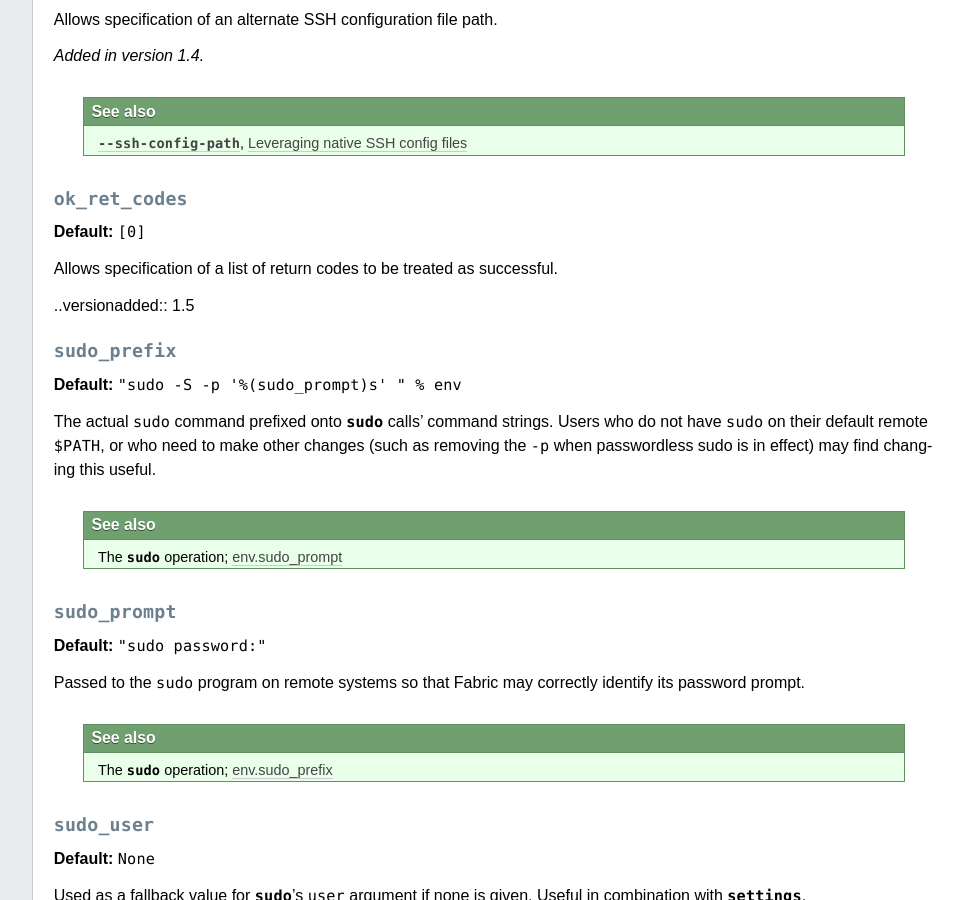
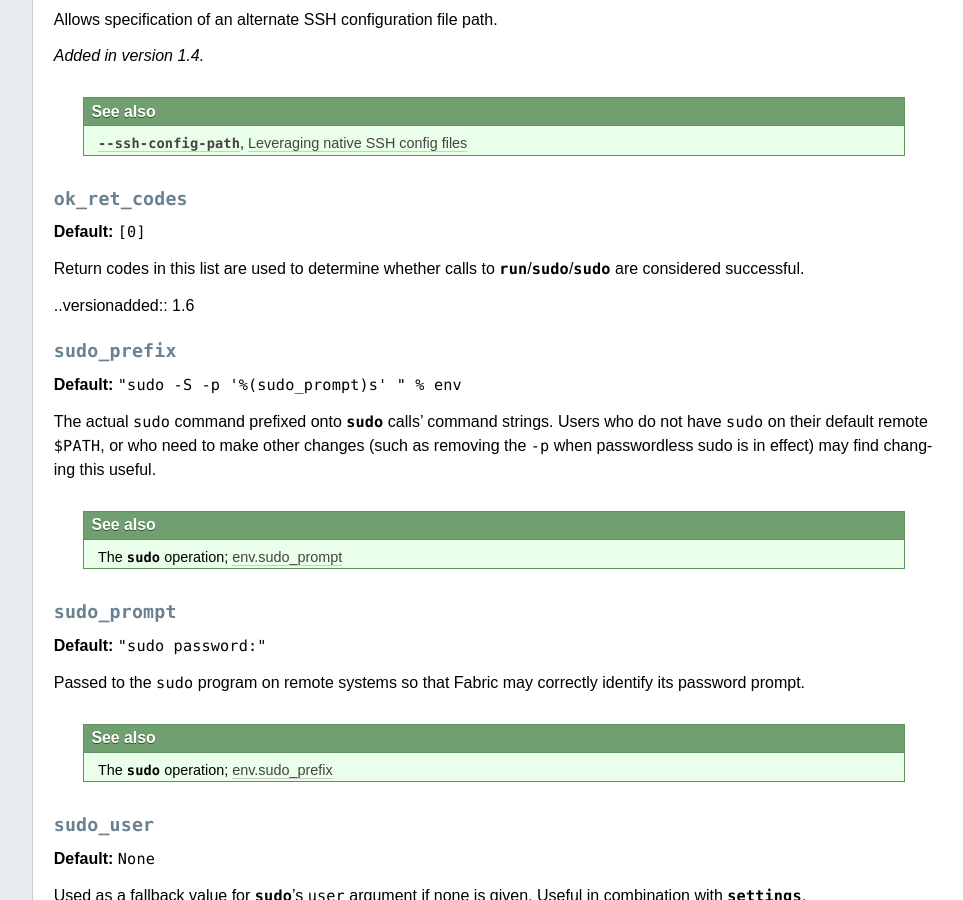
Before and after one commit to fabric/fabric, a Sphinx documentation site: the page built from docs/usage/env.rst, in a window 1280 px wide and 900 px high, scrolled down 9920 px. Shown: the whole window, without its empty margins (224-1187 px from the left). Built offline with Sphinx 7.4.7, drawn with Linux system fonts in a browser that asks for light colours.

Commit message:
Doc edits re #735

```diff
--- a/docs/usage/env.rst
+++ b/docs/usage/env.rst
@@ -592,9 +592,11 @@ Allows specification of an alternate SSH configuration file path.
 
 **Default:** ``[0]``
 
-Allows specification of a list of return codes to be treated as successful.
+Return codes in this list are used to determine whether calls to
+`~fabric.operations.run`/`~fabric.operations.sudo`/`~fabric.operations.sudo`
+are considered successful.
 
-..versionadded:: 1.5
+..versionadded:: 1.6
 
 .. _sudo_prefix:
 
```
